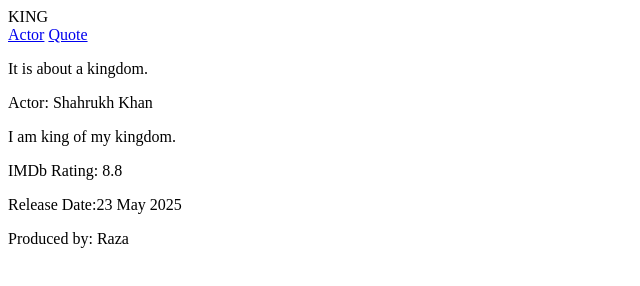
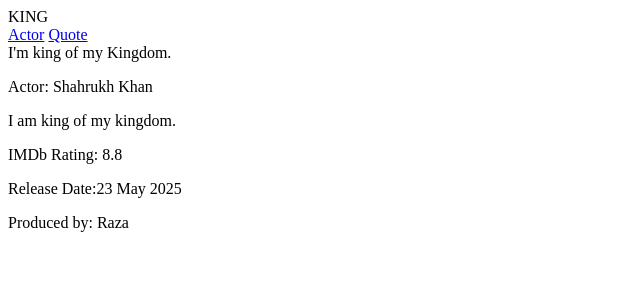
Before and after one commit to acciojob/semantic-imdb-786Mushfique, a website: page main.html in a window 1280 px wide. Shown: the whole page, without its empty margins (0-640 px from the left). Drawn offline with Linux system fonts and the light colour scheme.

Commit message:
created a submission

```diff
--- a/main.html
+++ b/main.html
@@ -8,7 +8,7 @@
 
 <body>
 	<!-- the entire body must be written by student -->
-	  <header>
+  <header>
     KING
   </header>
 
@@ -17,9 +17,9 @@
     <a href="#quote" id="nav-quote">Quote</a>
   </nav>
 
-  <section id="summary">
-    <p>It is about a kingdom.</p>
-  </section>
+  <summary>
+	  I'm king of my Kingdom.
+  </summary>
 
   <section id="actor">
     <p>Actor: Shahrukh Khan</p>
```
